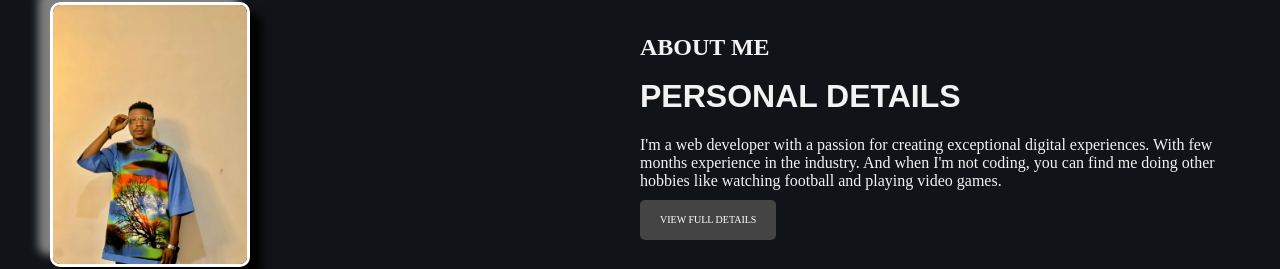
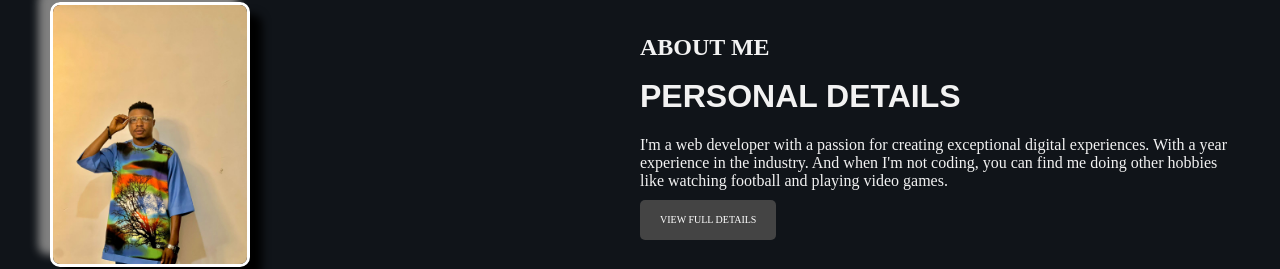
Before and after one commit to Mondila24/portfolio_website, a plain HTML site: page index.html in a window 1280 px wide. Shown: the part 1080-1349 px from the top of the page. Drawn offline with nearby package versions, Linux system fonts and the light colour scheme; a web font is replaced by a local one.

Commit message:
Update About section content on homepage

```diff
--- a/index.html
+++ b/index.html
@@ -55,7 +55,7 @@
             <h2 class="content-header">ABOUT ME</h2>
             <h1 class="content-heading">PERSONAL DETAILS</h1>
             <p class="about-paragraph">
-                I'm a web developer with a passion for creating exceptional digital experiences. With few months experience in the industry. And when I'm not coding, you can find me doing other hobbies like watching football and playing video games.
+                I'm a web developer with a passion for creating exceptional digital experiences. With a year experience in the industry. And when I'm not coding, you can find me doing other hobbies like watching football and playing video games.
             </p>
             <a href="#" class="btn2">VIEW FULL DETAILS</a>
         </div>
```
